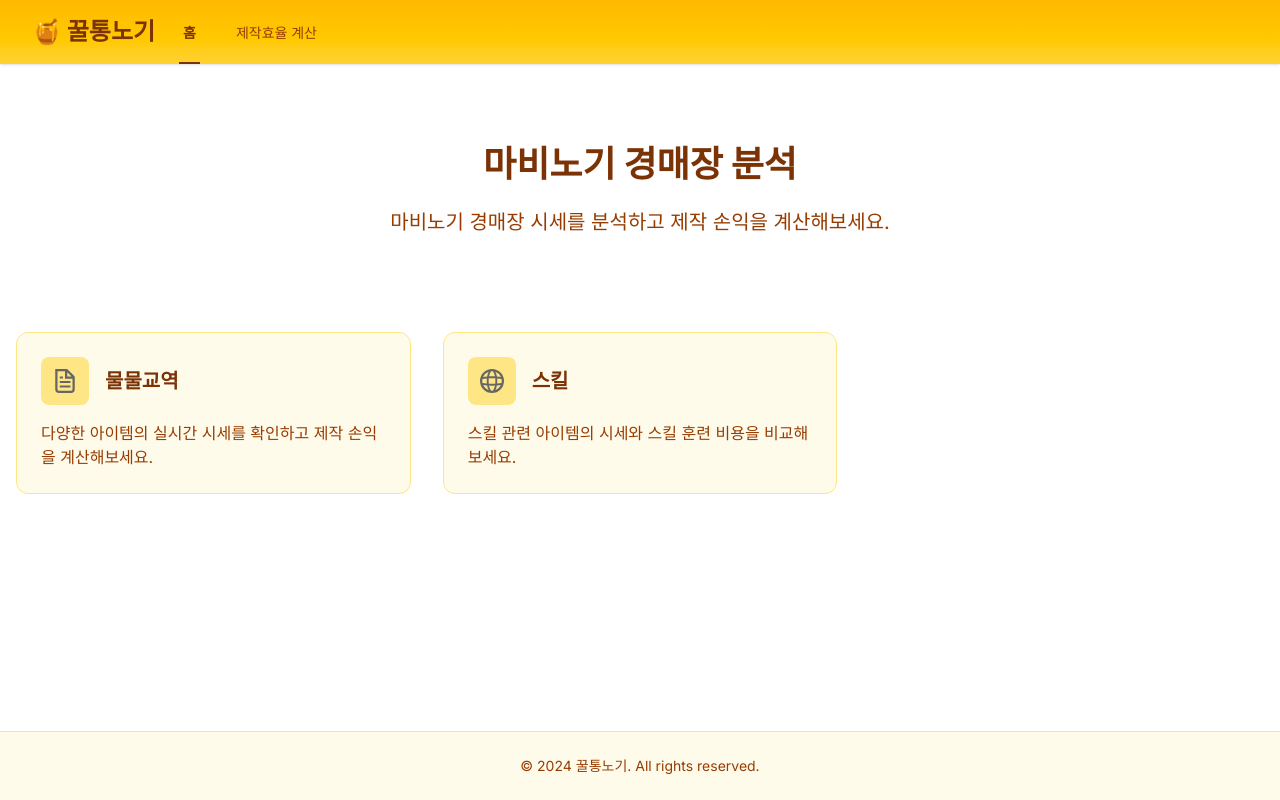
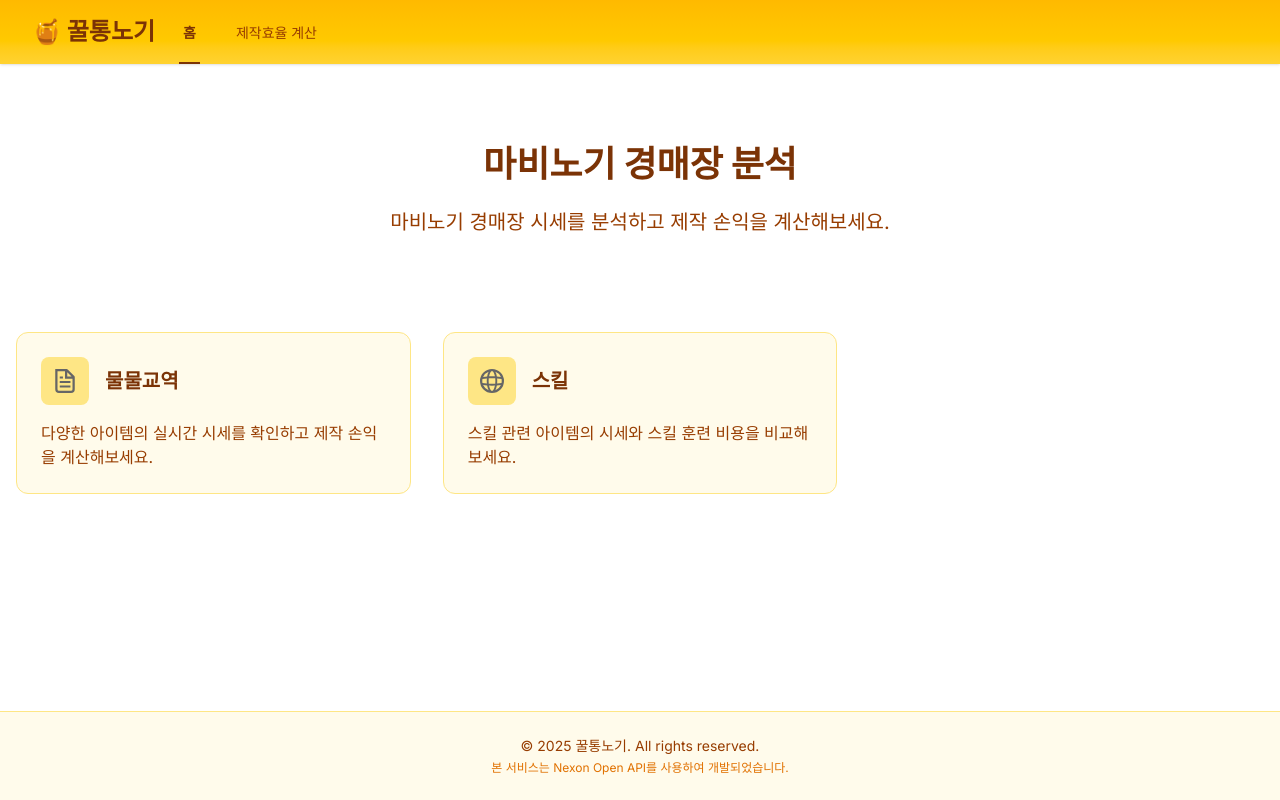
Before and after one commit to Daekim804/mabi_market, a Next.js app: page / in a window 1280 px wide. Built offline with nearby package versions, Linux system fonts and the light colour scheme.

Commit message:
Footer 업데이트: 연도를 2025로 변경하고 Nexon Open API 사용 문구 추가

```diff
--- a/src/components/layout/Footer.tsx
+++ b/src/components/layout/Footer.tsx
@@ -5,7 +5,10 @@
     <footer className="bg-amber-50 border-t border-amber-200">
       <div className="container mx-auto px-4 py-6">
         <p className="text-center text-amber-800 text-sm">
-          © 2024 꿀통노기. All rights reserved.
+          © 2025 꿀통노기. All rights reserved.
+        </p>
+        <p className="text-center text-amber-600 text-xs mt-1">
+          본 서비스는 Nexon Open API를 사용하여 개발되었습니다.
         </p>
       </div>
     </footer>
```
